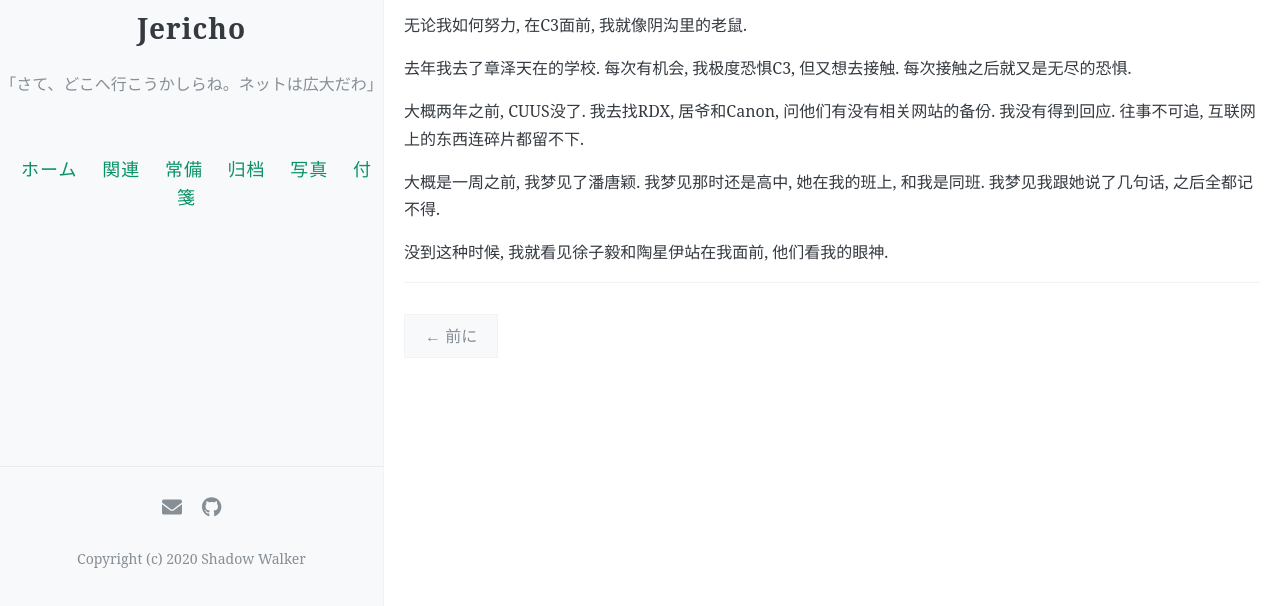
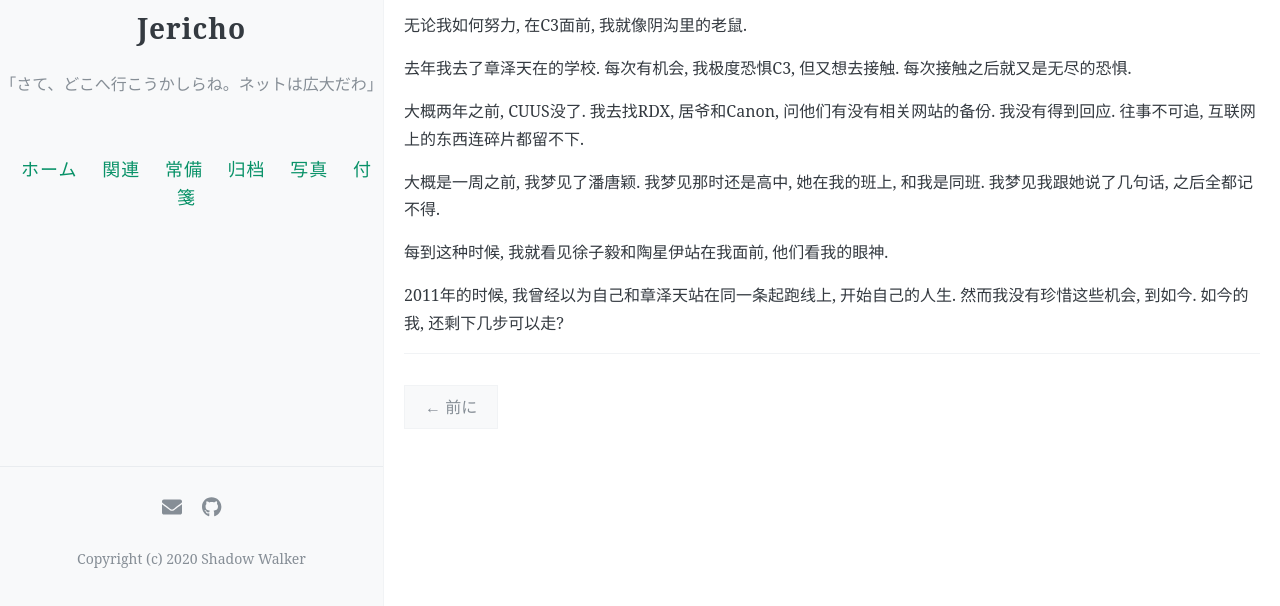
Before and after one commit to AsheBlade/ShadowArchive, a Jekyll site: the page built from _posts/2021-02-03-潘唐颖和我遇见的C3们.md, in a window 1280 px wide, cut to the strip 294-900 px from the top of the page. Built offline with Jekyll 4.4.1, drawn with Linux system fonts in a browser that asks for light colours; comment, search, counter and statistics services are not loaded.

Commit message:
Update 2021-02-03-潘唐颖和我遇见的C3们.md

```diff
--- a/_posts/2021-02-03-潘唐颖和我遇见的C3们.md
+++ b/_posts/2021-02-03-潘唐颖和我遇见的C3们.md
@@ -20,4 +20,6 @@ tags: [C3, 手记, 密]
 
 大概是一周之前, 我梦见了潘唐颖. 我梦见那时还是高中, 她在我的班上, 和我是同班. 我梦见我跟她说了几句话, 之后全都记不得.
 
-没到这种时候, 我就看见徐子毅和陶星伊站在我面前, 他们看我的眼神.
+每到这种时候, 我就看见徐子毅和陶星伊站在我面前, 他们看我的眼神.
+
+2011年的时候, 我曾经以为自己和章泽天站在同一条起跑线上, 开始自己的人生. 然而我没有珍惜这些机会, 到如今. 如今的我, 还剩下几步可以走?
```
